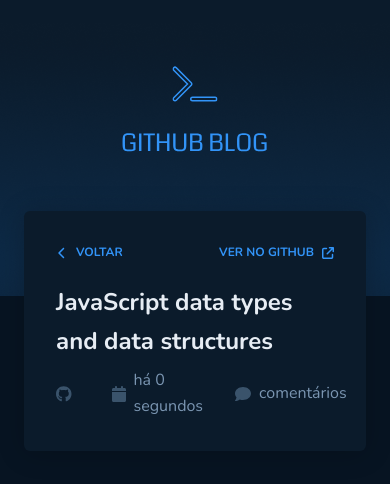
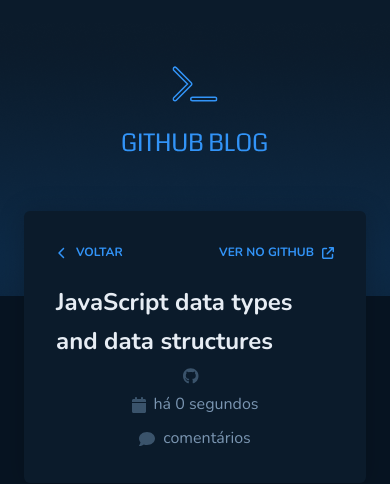
Before and after one commit to lucasadsr/github-blog, a React (Vite) app: page /post/1 in a window 390 px wide. Shown: the top 484 px of the page. Built offline with nearby package versions, Linux system fonts and the light colour scheme; no server answers.

Commit message:
feat: responsive layout

```diff
--- a/src/pages/Home/components/Profile/styles.ts
+++ b/src/pages/Home/components/Profile/styles.ts
@@ -13,6 +13,11 @@
     width: 9.25rem;
     height: 9.25rem;
     border-radius: 8px;
+  }
+
+  @media screen and (max-width: 1024px) {
+    flex-direction: column;
+    align-items: center;
   }
 `
 
@@ -44,12 +49,20 @@
         border-bottom: 1px solid ${(props) => props.theme.blue};
       }
     }
+
+    @media screen and (max-width: 1024px) {
+      flex-direction: column;
+      align-items: center;
+    }
   }
 `
 
 export const ProfileInfoContainer = styled.div`
   display: flex;
   gap: 1.5rem;
+  @media screen and (max-width: 1024px) {
+    justify-content: space-between;
+  }
 `
 
 export const Info = styled.div`
--- a/src/pages/Home/styles.ts
+++ b/src/pages/Home/styles.ts
@@ -8,6 +8,10 @@
 
   a {
     text-decoration: none;
+
+    @media screen and (max-width: 1024px) {
+      max-width: 100%;
+    }
   }
 `
 
--- a/src/pages/Post/styles.ts
+++ b/src/pages/Post/styles.ts
@@ -46,6 +46,11 @@
   display: flex;
   align-items: center;
   gap: 2rem;
+
+  @media screen and (max-width: 1024px) {
+    flex-direction: column;
+    gap: 0.5rem;
+  }
 `
 
 export const Info = styled.div`
```
